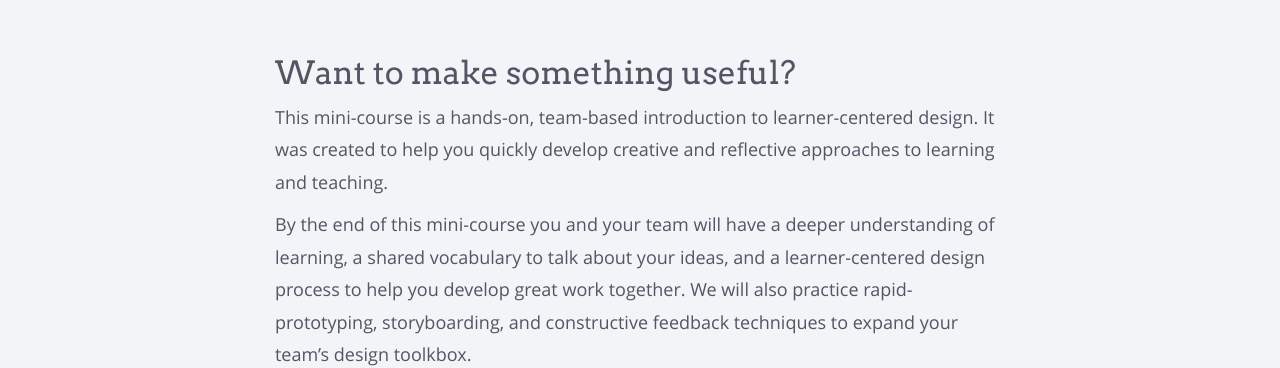
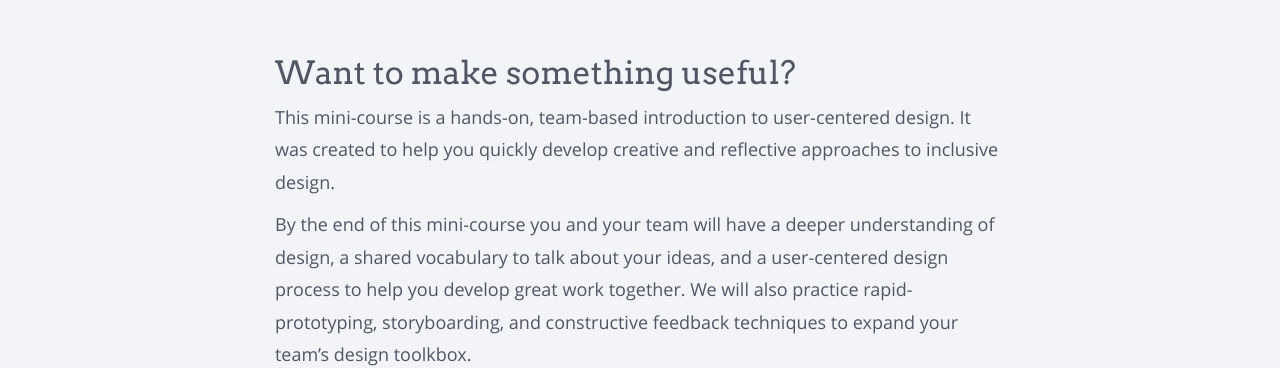
Before and after one commit to ucsdlib/foundations, a Jekyll site: the page built from index.md, in a window 1280 px wide. Shown: the part 713-1081 px from the top of the page. Built offline with Jekyll 4.4.1, drawn with Linux system fonts in a browser that asks for light colours; nearby versions of some CDN libraries; our own code applies the rules of GitHub Pages for plain Markdown files.

Commit message:
Update index.md
wording changes

```diff
--- a/index.md
+++ b/index.md
@@ -5,6 +5,6 @@ published: true
 
 ## Want to make something useful?
 
-This mini-course is a hands-on, team-based introduction to learner-centered design. It was created to help you quickly develop creative and reflective approaches to learning and teaching.
+This mini-course is a hands-on, team-based introduction to user-centered design. It was created to help you quickly develop creative and reflective approaches to inclusive design.
 
-By the end of this mini-course you and your team will have a deeper understanding of learning, a shared vocabulary to talk about your ideas, and a learner-centered design process to help you develop great work together. We will also practice rapid-prototyping, storyboarding, and constructive feedback techniques to expand your team's design toolkbox.
+By the end of this mini-course you and your team will have a deeper understanding of design, a shared vocabulary to talk about your ideas, and a user-centered design process to help you develop great work together. We will also practice rapid-prototyping, storyboarding, and constructive feedback techniques to expand your team's design toolkbox.
```
